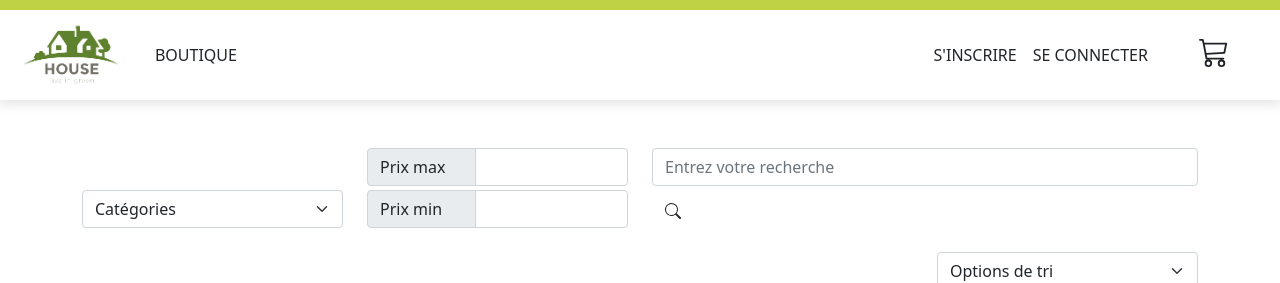
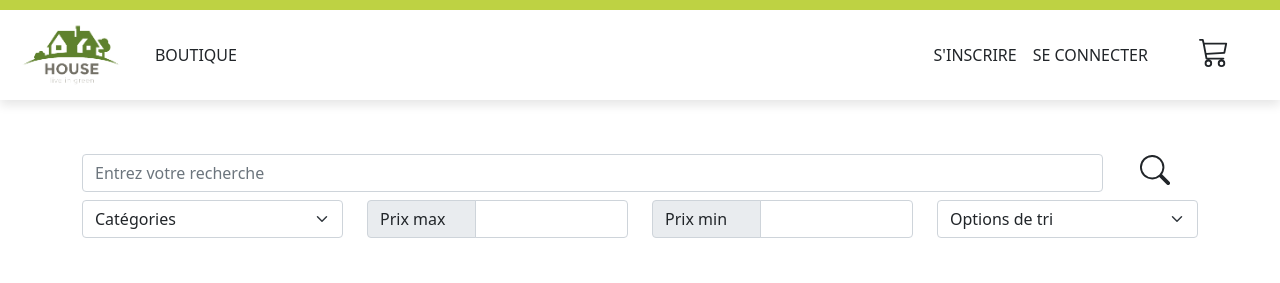
Before and after one commit to JadeLecuyer/Myshop, a PHP site: page /search-results.php?sorting=4 in a window 1280 px wide. Shown: the top 283 px of the page. Run offline with PHP 8.4, Linux system fonts and the light colour scheme; data comes from the database, SQL or seed files in the repository; data that the repository does not hold is empty; style sheets or scripts are compiled from the project's sources.

Commit message:
search feature second draft

```diff
--- a/assets/scss/pages/_shop.scss
+++ b/assets/scss/pages/_shop.scss
@@ -52,3 +52,14 @@
         margin-bottom: 1.2rem;
     }
 }
+
+.block-searchbar {
+    &__search-button {
+        height: 30px;
+        width: auto;
+
+        @media screen and (max-width: #{$phone}) {
+            height: 25px;
+        }
+    }
+}
--- a/core/Database.php
+++ b/core/Database.php
@@ -54,7 +54,7 @@ class Database {
         }
     }
 
-    public function getUsers($count = 10, $start = 0) {
+    public function getUsers($count = 20, $start = 0) {
         $req = $this->dbConnection->prepare('SELECT * FROM users ORDER BY id LIMIT ' . $count . ' OFFSET ' . $start);
         $req->execute();
         return $req->fetchAll(PDO::FETCH_ASSOC);
@@ -77,7 +77,7 @@ class Database {
             }
         }
 
-    public function getProducts($count = 10, $start = 0) {
+    public function getProducts($count = 12, $start = 0) {
         $req = $this->dbConnection->prepare('SELECT * FROM products ORDER BY id LIMIT ' . $count . ' OFFSET ' . $start);
         $req->execute();
         return $req->fetchAll(PDO::FETCH_ASSOC);
@@ -100,7 +100,7 @@ class Database {
         }
     }
 
-    public function getCategories($count = 10, $start = 0) {
+    public function getCategories($count = 20, $start = 0) {
         $req = $this->dbConnection->prepare('SELECT * FROM categories ORDER BY id LIMIT ' . $count . ' OFFSET ' . $start);
         $req->execute();
         return $req->fetchAll(PDO::FETCH_ASSOC);
--- a/core/Search.php
+++ b/core/Search.php
@@ -4,7 +4,20 @@ require_once 'core/Database.php';
 
 class Search extends Database {
 
-    public function buildQuery($searchCriteria, $categoryId, $max_price, $min_price) {
+    /**
+     * buildQuery
+     * sanitize and verify search input
+     * build sql query with names placeholders
+     * build parameters array
+     *
+     * @param  string $searchCriteria
+     * @param  string $categoryId
+     * @param  string $max_price
+     * @param  string $min_price
+     * @param  string $sorting
+     * @return array success status with build sql query and parameters array or fail status with error messages
+     */
+    public function buildQuery($searchCriteria, $categoryId, $max_price, $min_price, $sorting) {
         if(!empty($max_price)) {
             $max_price = filter_var($max_price, FILTER_SANITIZE_NUMBER_INT);
             if ($max_price === false) {
@@ -122,6 +135,23 @@ class Search extends Database {
                 }
             }
 
+            if (!empty($sorting)) {
+                switch($sorting) {
+                    case 'price_asc' :
+                        $request .= ' ORDER BY price';
+                        break;
+                    case 'price_desc' :
+                        $request .= ' ORDER BY price DESC';
+                        break;
+                    case 'alphabet_asc' :
+                        $request .= ' ORDER BY name';
+                        break;
+                    case 'alphabet_desc' :
+                        $request .= ' ORDER BY name DESC';
+                        break;
+                }
+            }
+
             return ['status' => 'success', 'query' => $request, 'parameters' => $parameters];
 
         } else {
@@ -136,11 +166,12 @@ class Search extends Database {
      * @param  string $categoryId
      * @param  string $max_price
      * @param  string $min_price
+     * @param  string $sorting
      * @return array fail status with error messages array or success status with matched results array
      */
-    public function searchMatches($searchCriteria, $categoryId, $max_price, $min_price) {
+    public function searchMatches($searchCriteria, $categoryId, $max_price, $min_price, $sorting) {
         // verify and sanitize input, build the prepared query and the parameters array
-        $query = $this->buildQuery($searchCriteria, $categoryId, $max_price, $min_price);
+        $query = $this->buildQuery($searchCriteria, $categoryId, $max_price, $min_price, $sorting);
 
         if ($query['status'] === 'success') {
             try {
--- a/includes/searchbar-inc.php
+++ b/includes/searchbar-inc.php
@@ -5,10 +5,24 @@ $searchBarDb->connect();
 ?>
 
 <div class="container">
-    <form action="search-results.php" method="GET" class="block-search">
+    <form action="search-results.php" method="GET" class="block-searchbar">
         <div class="row my-2 align-items-end pb-3">
 
-            <div class="col-12 col-md-3">
+            <div class="col-10 col-md-11 mt-3 mt-md-0">
+                <div class="mb-2">
+                    <input type="search" name="criteria" class="form-control" placeholder="Entrez votre recherche" value="<?= !empty($_GET['criteria']) ? $_GET['criteria'] : '' ?>">
+                </div>
+            </div>
+
+            <div class="col-2 col-md-1 mb-2">
+                <button type="submit" class="btn">
+                    <svg xmlns="http://www.w3.org/2000/svg" fill="currentColor" class="bi bi-search block-searchbar__search-button" viewBox="0 0 16 16">
+                        <path d="M11.742 10.344a6.5 6.5 0 1 0-1.397 1.398h-.001c.03.04.062.078.098.115l3.85 3.85a1 1 0 0 0 1.415-1.414l-3.85-3.85a1.007 1.007 0 0 0-.115-.1zM12 6.5a5.5 5.5 0 1 1-11 0 5.5 5.5 0 0 1 11 0z"/>
+                    </svg>
+                </button>
+            </div>
+
+            <div class="col-12 col-md-3 mt-3 mt-md-0">
                 <select name="category"  class="form-select">
                     <option value="">Catégories</option>
                     <?php $highestLevelCategories = $searchBarDb->getHighestLevelCategories();
@@ -21,32 +35,29 @@ $searchBarDb->connect();
                 </select>
             </div>
 
-            <div class="col-12 col-md-3 mt-3 mt-md-0 d-flex flex-column">
-                <div class="input-group mb-1">
+            <div class="col-12 col-md-3 mt-3 mt-md-0">
+                <div class="input-group">
                     <span class="input-group-text col-4 col-md-6 col-lg-5">Prix max</span>
                     <input type="number" name="max_price" class="form-control" value="<?= !empty($_GET['max_price']) ? $_GET['max_price'] : '' ?>">
                 </div>
+            </div>
 
+            <div class="col-12 col-md-3 mt-3 mt-md-0">
                 <div class="input-group">
                     <span class="input-group-text col-4 col-md-6 col-lg-5">Prix min</span>
                     <input type="number" name="min_price" class="form-control" value="<?= !empty($_GET['min_price']) ? $_GET['min_price'] : '' ?>">
                 </div>
             </div>
 
-            <div class="col-12 col-md-6 mt-3 mt-md-0 d-flex flex-column">
-                <div class="mb-1">
-                    <input type="search" name="criteria" class="form-control" placeholder="Entrez votre recherche" value="<?= !empty($_GET['criteria']) ? $_GET['criteria'] : '' ?>">
-                </div>
-
-                    <div class="col-2">
-                        <button type="submit" class="btn">
-                            <svg xmlns="http://www.w3.org/2000/svg" width="16" height="16" fill="currentColor" class="bi bi-search" viewBox="0 0 16 16">
-                                <path d="M11.742 10.344a6.5 6.5 0 1 0-1.397 1.398h-.001c.03.04.062.078.098.115l3.85 3.85a1 1 0 0 0 1.415-1.414l-3.85-3.85a1.007 1.007 0 0 0-.115-.1zM12 6.5a5.5 5.5 0 1 1-11 0 5.5 5.5 0 0 1 11 0z"/>
-                            </svg>
-                        </button>
-                    </div>
+            <div class="col-12 col-md-3 mt-3 mt-md-0 <?= ($currentPage === 'search-results') ? 'd-block' : 'd-none' ?>">
+                    <select name="sorting" class="form-select">
+                        <option value=""> Options de tri</option>
+                        <option value="price_asc" <?= ($_GET['sorting'] === 'price_asc') ? 'selected' : '' ?>>Prix croissant</option>
+                        <option value="price_desc" <?= ($_GET['sorting'] === 'price_desc') ? 'selected' : '' ?>>Prix décroissant</option>
+                        <option value="alphabet_asc" <?= ($_GET['sorting'] === 'alphabet_asc') ? 'selected' : '' ?>>A -> Z</option>
+                        <option value="alphabet_desc" <?= ($_GET['sorting'] === 'alphabet_desc') ? 'selected' : '' ?>>Z -> A</option>
+                    </select>
             </div>
-
 
         </div>
     </form>
--- a/index.php
+++ b/index.php
@@ -8,9 +8,6 @@
     if(isset($_GET['page']) && $_GET['page'] < 1) {
         $_GET['page'] = 1;
     }
-
-    $children = $db->getAllChildrenIds(1);
-    var_dump($children);
 ?>
 
 <!DOCTYPE HTML>
```
Also changed, not shown: search-results.php (+18 -14 lines), database dump/myshop.sql (renamed from myshop.sql), 1 other file.
